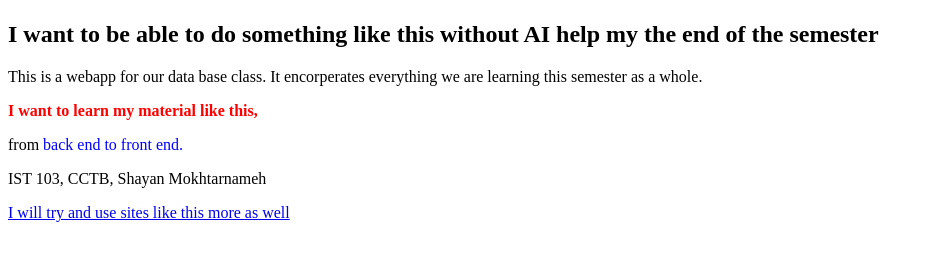
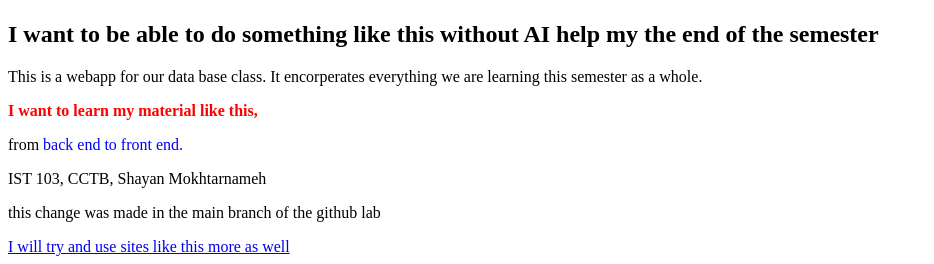
Before and after one commit to efcmo/github-lab-assignment-2, a plain HTML site: page index.html in a window 1280 px wide. Shown: the part 1120-1384 px from the top of the page, without its empty margins (0-934 px from the left). Before the commit the page ends 1350 px from the top, so only its background shows below. Drawn offline with Linux system fonts and the light colour scheme.

Commit message:
main github lab changes

```diff
--- a/index.html
+++ b/index.html
@@ -104,6 +104,11 @@
         <p>IST 103, CCTB, Shayan Mokhtarnameh</p>
     </footer>
 
+
+
+
+    <P> this change was made in the main branch of the github lab</P>
+
     <div>
 
         <a href="https://www.w3schools.com/html/">I will try and use sites like this more as well</a>
```
